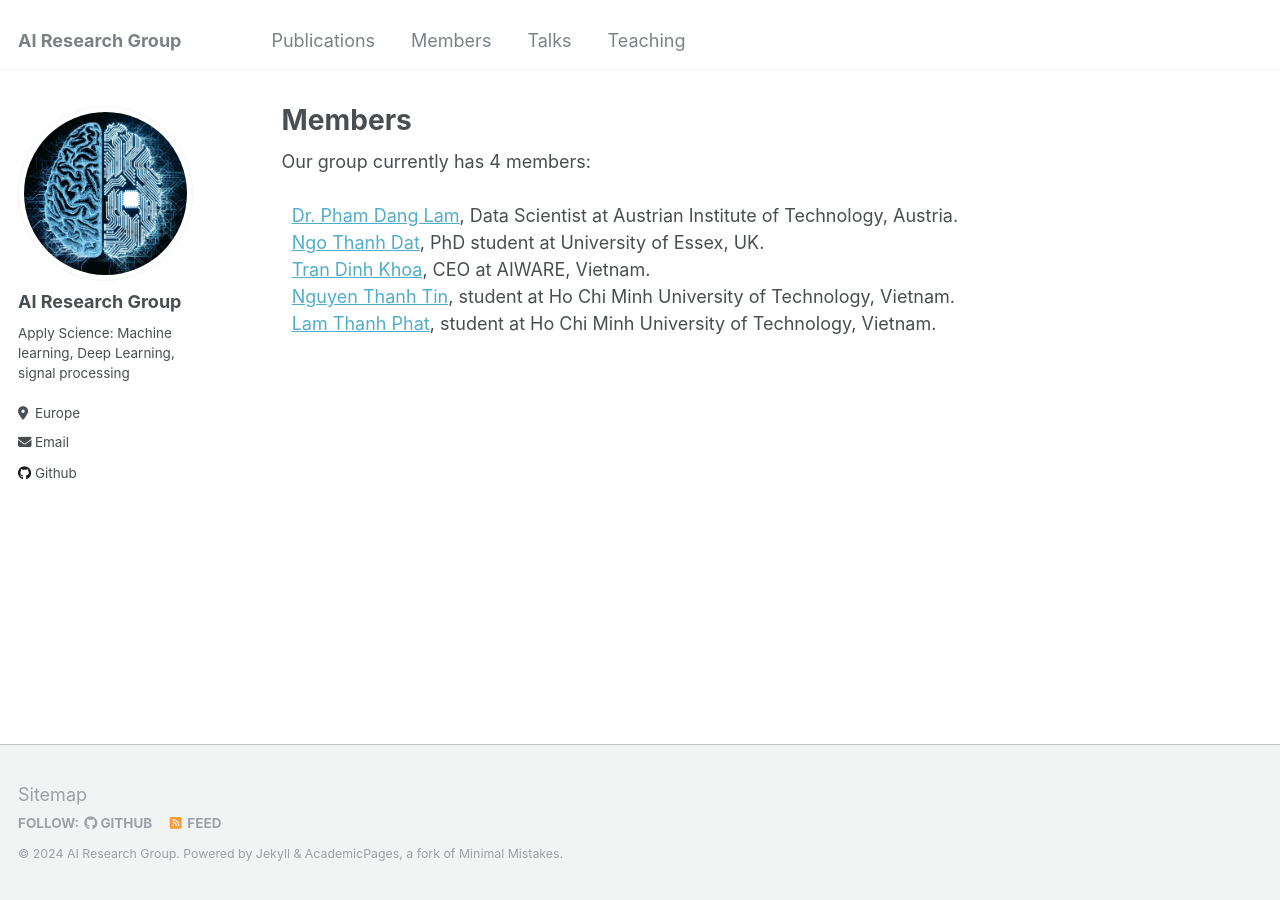
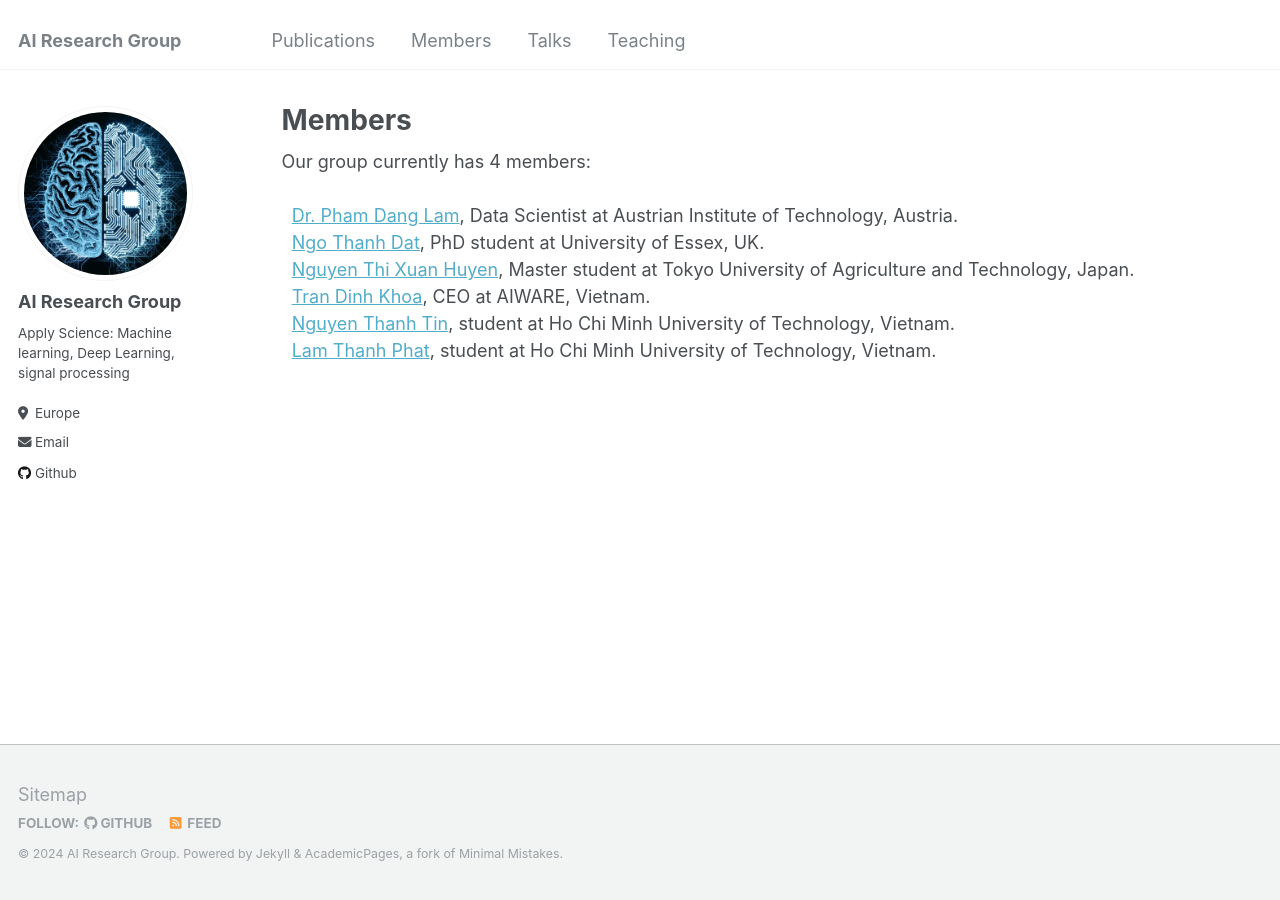
Before and after one commit to AI-ResearchGroup/AI-ResearchGroup.github.io, a Jekyll site: the page built from _pages/members.html, in a window 1280 px wide. Built offline with Jekyll 4.4.1, drawn with Linux system fonts in a browser that asks for light colours.

Commit message:
Update members.html

```diff
--- a/_pages/members.html
+++ b/_pages/members.html
@@ -10,6 +10,7 @@ Our group currently has 4 members:
 <br>
 &nbsp <a href="https://www.linkedin.com/in/lamdpham/">Dr. Pham Dang Lam</a>, Data Scientist at Austrian Institute of Technology, Austria.<br>
 &nbsp <a href="https://scholar.google.com/citations?user=eGhqKTkAAAAJ&hl=en&authuser=1">Ngo Thanh Dat</a>, PhD student at University of Essex, UK.<br>
+&nbsp <a href="https://www.linkedin.com/in/huyenntx308/">Nguyen Thi Xuan Huyen</a>, Master student at Tokyo University of Agriculture and Technology, Japan.<br>
 &nbsp <a href="https://www.linkedin.com/in/khoa-tran-dinh/">Tran Dinh Khoa</a>, CEO at AIWARE, Vietnam.<br>
 &nbsp <a href="https://www.linkedin.com/in/tin-nguyen-thanh/">Nguyen Thanh Tin</a>, student at Ho Chi Minh University of Technology, Vietnam.<br>
 &nbsp <a href="https://www.linkedin.com/in/lam-thanh-phat-13573a273/">Lam Thanh Phat</a>, student at Ho Chi Minh University of Technology, Vietnam.
```
